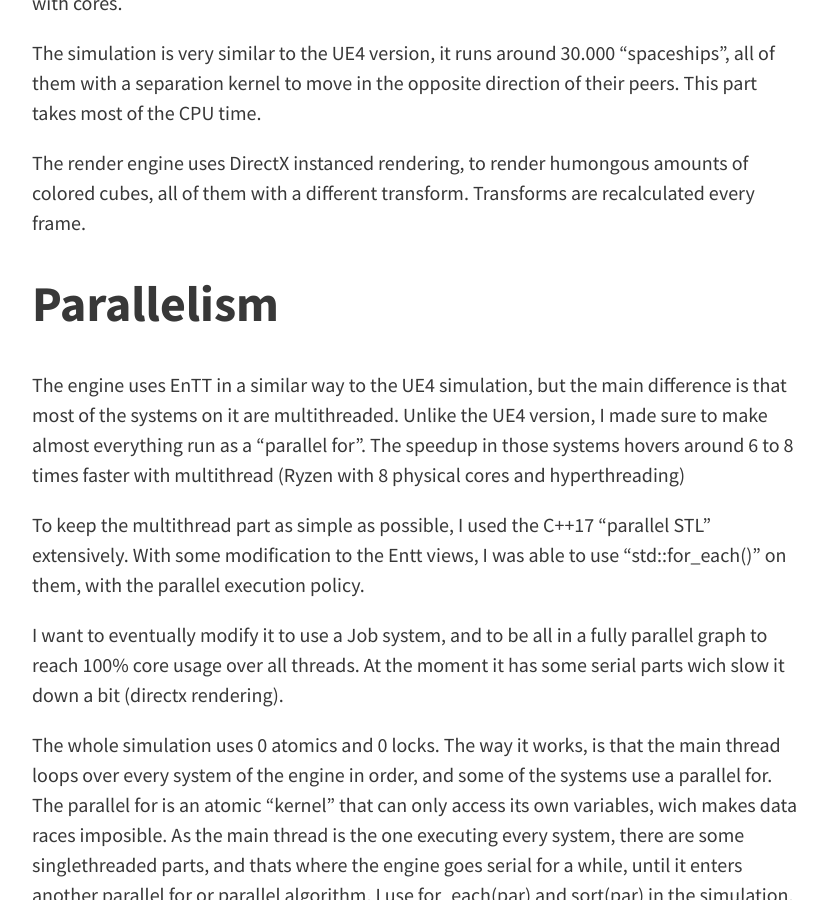
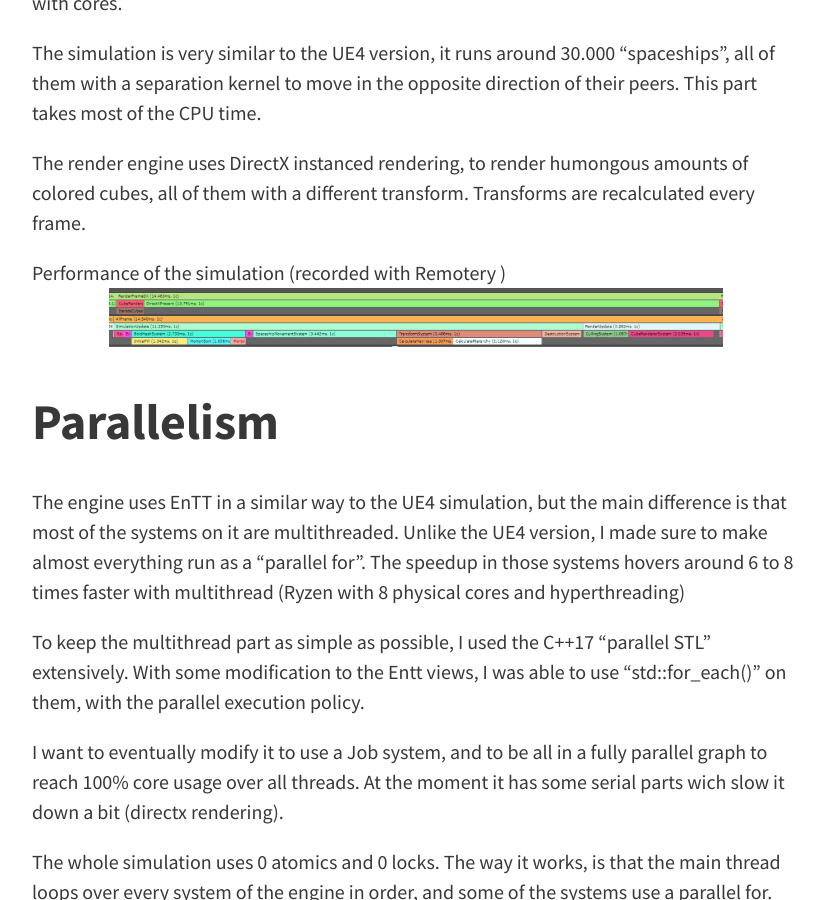
Before and after one commit to vblanco20-1/vblanco20-1.github.io, a Jekyll site: the page built from _posts/2018-06-11-post-ecs-battle-huge.md, in a window 1280 px wide and 900 px high, scrolled down 982 px. Shown: the whole window, without its empty margins (224-1051 px from the left). Built offline with Jekyll 4.4.1, drawn with Linux system fonts in a browser that asks for light colours.

Commit message:
Adding perf image to ecs article

```diff
--- a/_posts/2018-06-11-post-ecs-battle-huge.md
+++ b/_posts/2018-06-11-post-ecs-battle-huge.md
@@ -25,6 +25,10 @@ The simulation is very similar to the UE4 version, it runs around 30.000 "spaces
 The render engine uses DirectX instanced rendering, to render humongous amounts of colored cubes, all of them with a different transform. Transforms are recalculated every frame.
 
 <!--more-->
+
+Performance of the simulation (recorded with Remotery )
+![ECS Simulation battle]({{ site.baseurl }}/assets/img/screenshots/battleperformance.PNG)
+
 
 **Parallelism**
 ========================================
```
Also changed, not shown: assets/img/screenshots/battleperformance.PNG (added).
